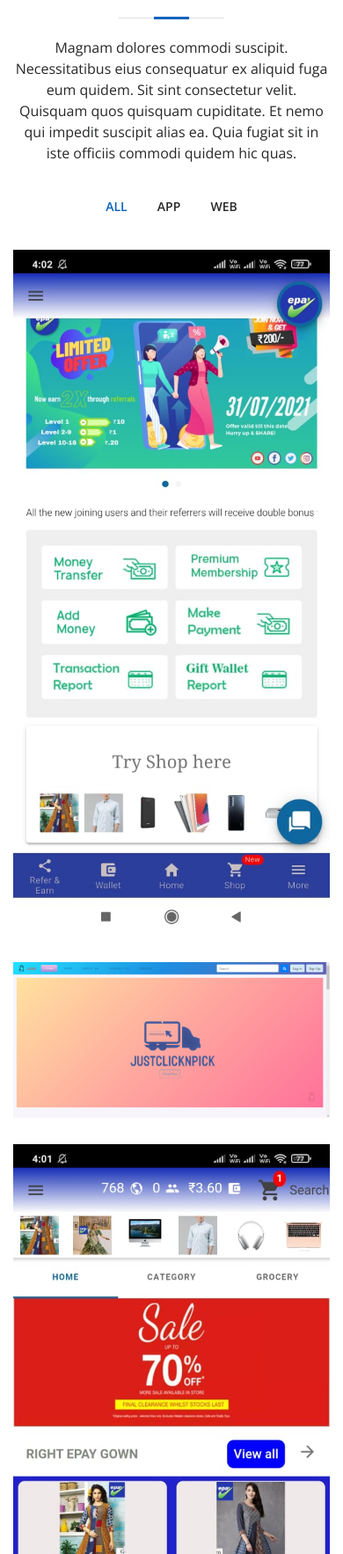
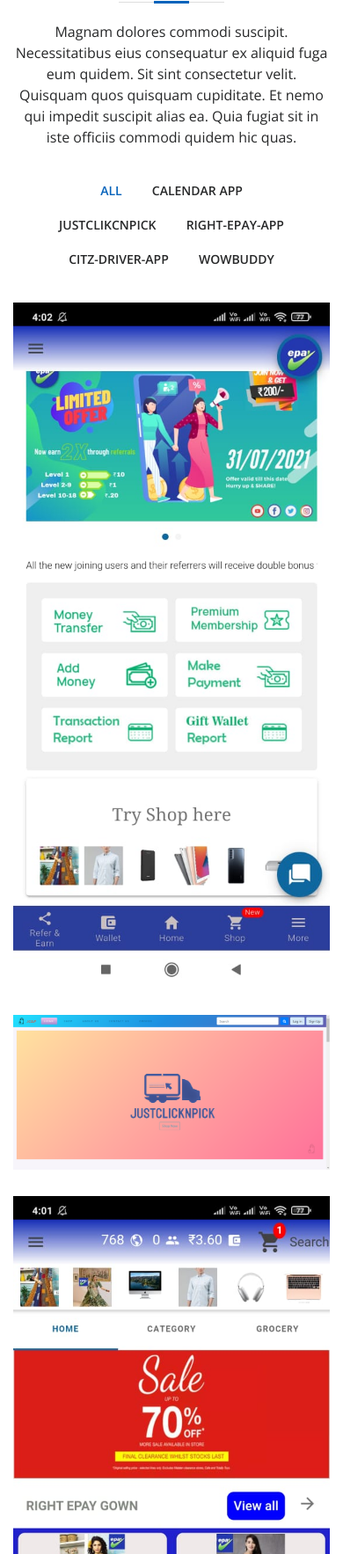
Before and after one commit to animeshagarwal96/Portfolio, a Django app: page /resume in a window 390 px wide. Shown: the part 4733-6500 px from the top of the page at 88% size. Run offline with Django 3.2, Linux system fonts and the light colour scheme; some libraries are stand-ins or nearby versions.

Commit message:
fifth commit

```diff
--- a/media/css/style.css
+++ b/media/css/style.css
@@ -249,7 +249,19 @@ h1, h2, h3, h4, h5, h6 {
   height: 100vh;
   background: url("../img/hero-bg1.jpg") top right no-repeat;
   background-size: cover;
+  background-position: center;
   position: relative;
+}
+
+@media (max-width: 800px) {
+  #hero{
+    background: url("../img/mypic.jpg") top right no-repeat;
+    background-size: cover;
+    background-position: center;
+  }
+  .mylogo{
+    width: 200px;
+  }
 }
 
 @media (min-width: 992px) {
@@ -257,6 +269,7 @@ h1, h2, h3, h4, h5, h6 {
     padding-left: 160px;
   }
 }
+
 
 #hero:before {
   content: "";
--- a/prof/templates/portfolio/base.html
+++ b/prof/templates/portfolio/base.html
@@ -50,9 +50,11 @@
 <body>
     <nav class="navbar navbar-expand-md navbar-light py-3" aria-label="Main">
         <div class="container">
-          <a href="/" class="navbar-brand text-dark letter-spacing">
-            Animesh Consultancy Service
-          </a>
+          <div>
+            <a href="/" class="navbar-brand text-dark letter-spacing">
+              <img src="/media/img/icon.png" class="img-fluid mylogo">
+            </a>
+          </div>
           <button class="navbar-toggler" type="button" data-bs-toggle="collapse" data-bs-target="#navbar" aria-controls="navbar" aria-expanded="false" aria-label="Toggle navigation"><span class="navbar-toggler-icon"></span></button>
           <div class="collapse navbar-collapse" id="navbar">
             <div class="navbar-nav mt-3 mt-md-0 ms-auto">
@@ -155,6 +157,18 @@
     </div>
     {% endfor %}
     {% block body %}{% endblock %}
+    <footer id="footer">
+      <div class="container">
+        <h3>Animesh Agarwal</h3>
+        <p>Et aut eum quis fuga eos sunt ipsa nihil. Labore corporis magni eligendi fuga maxime saepe commodi placeat.</p>
+        <div class="social-links">
+          <a href="https://www.linkedin.com/in/animesh-agarwal-7b7153147/" target="_blank" class="linkedin"><i class="bx bxl-linkedin"></i></a>
+        </div>
+        <div class="copyright">
+          &copy; Copyright <strong><span>Resume</span></strong>. All Rights Reserved
+        </div>
+      </div>
+    </footer><!-- End Footer -->
     {% block js %}{% endblock %}
     <script src="https://code.jquery.com/jquery-3.3.1.slim.min.js" integrity="sha384-q8i/X+965DzO0rT7abK41JStQIAqVgRVzpbzo5smXKp4YfRvH+8abtTE1Pi6jizo" crossorigin="anonymous"></script>
     <script src="https://cdnjs.cloudflare.com/ajax/libs/popper.js/1.14.6/umd/popper.min.js" integrity="sha384-wHAiFfRlMFy6i5SRaxvfOCifBUQy1xHdJ/yoi7FRNXMRBu5WHdZYu1hA6ZOblgut" crossorigin="anonymous"></script>
--- a/prof/templates/portfolio/business.html
+++ b/prof/templates/portfolio/business.html
@@ -34,7 +34,7 @@
 
             <!-- Heading -->
             <h2 class="display-5 text-md-start">
-                Welcome to <span class="text-primary">ACC</span>. <br>
+                Welcome to <span class="text-primary">ACS</span>. <br>
                 Take Your Business Online.
             </h2>
 
--- a/prof/templates/portfolio/contact.html
+++ b/prof/templates/portfolio/contact.html
@@ -7,8 +7,7 @@ body{
     background-image: linear-gradient(315deg, #ffffff 0%, #d7e1ec 0%);
 }
 .contact{
-    padding: 4%;
-    height: 400px;
+    height:100%;
 }
 .col-md-3{
     background: #ff9b00;
@@ -45,6 +44,7 @@ body{
 }
 {% endblock %}
 {% block body %}
+<section>
 <div class="container contact">
 	<div class="row">
 		<div class="col-md-3">
@@ -92,5 +92,5 @@ body{
 		</div>
 	</div>
 </div>
-
+</section>
 {% endblock %}
--- a/prof/templates/portfolio/resume.html
+++ b/prof/templates/portfolio/resume.html
@@ -294,16 +294,19 @@
           <div class="col-lg-12 d-flex justify-content-center" data-aos="fade-up" data-aos-delay="100">
             <ul id="portfolio-flters">
               <li data-filter="*" class="filter-active">All</li>
-              <li data-filter=".filter-app">App</li>
+              <li data-filter=".calendar-app">Calendar App</li>
               <!-- <li data-filter=".filter-card">Card</li> -->
-              <li data-filter=".filter-web">Web</li>
+              <li data-filter=".justclicknpick1-website">JustClikcNpick</li>
+              <li data-filter=".rightepay-app">Right-Epay-App</li>
+              <li data-filter=".citz-driver-app">citz-driver-app</li>
+              <li data-filter=".wowbuddy-web">Wowbuddy</li>
             </ul>
           </div>
         </div>
 
         <div class="row portfolio-container" data-aos="fade-up" data-aos-delay="200">
 
-          <div class="col-lg-4 col-md-6 portfolio-item filter-app">
+          <div class="col-lg-4 col-md-6 portfolio-item rightepay-app">
             <div class="portfolio-wrap">
               <img src="/media/img/project/app/right-epay-home.jpeg" class="img-fluid" alt="">
               <div class="portfolio-info">
@@ -316,7 +319,7 @@
             </div>
           </div>
 
-          <div class="col-lg-4 col-md-6 portfolio-item filter-web">
+          <div class="col-lg-4 col-md-6 portfolio-item justclicknpick1-website">
             <div class="portfolio-wrap">
               <img src="/media/img/justclicknpick1.png" class="img-fluid" alt="">
               <div class="portfolio-info">
@@ -330,7 +333,7 @@
             </div>
           </div>
 
-          <div class="col-lg-4 col-md-6 portfolio-item filter-app">
+          <div class="col-lg-4 col-md-6 portfolio-item rightepay-app">
             <div class="portfolio-wrap">
               <img src="/media/img/project/app/right-epay-grocery.jpeg" class="img-fluid" alt="">
               <div class="portfolio-info">
@@ -343,7 +346,7 @@
             </div>
           </div>
 
-          <div class="col-lg-4 col-md-6 portfolio-item filter-web">
+          <div class="col-lg-4 col-md-6 portfolio-item justclicknpick1-website">
             <div class="portfolio-wrap">
               <img src="/media/img/project/justclicknpick3.png" class="img-fluid" alt="">
               <div class="portfolio-info">
@@ -357,7 +360,7 @@
             </div>
           </div>
 
-          <div class="col-lg-4 col-md-6 portfolio-item filter-app">
+          <div class="col-lg-4 col-md-6 portfolio-item citz-driver-app">
             <div class="portfolio-wrap">
               <img src="/media/img/project/app/citz-home.jpeg" class="img-fluid" alt="">
               <div class="portfolio-info">
@@ -370,21 +373,7 @@
             </div>
           </div>
 
-          <!-- <div class="col-lg-4 col-md-6 portfolio-item filter-card">
-            <div class="portfolio-wrap">
-              <img src="assets/img/portfolio/portfolio-7.jpg" class="img-fluid" alt="">
-              <div class="portfolio-info">
-                <h4>Card 1</h4>
-                <p>Card</p>
-                <div class="portfolio-links">
-                  <a href="assets/img/portfolio/portfolio-7.jpg" data-gall="portfolioGallery" class="venobox" title="Card 1"><i class="bx bx-plus"></i></a>
-                  <a href="portfolio-details.html" data-gall="portfolioDetailsGallery" data-vbtype="iframe" class="venobox" title="Portfolio Details"><i class="bx bx-link"></i></a>
-                </div>
-              </div>
-            </div>
-          </div> -->
-
-          <div class="col-lg-4 col-md-6 portfolio-item filter-app">
+          <div class="col-lg-4 col-md-6 portfolio-item citz-driver-app">
             <div class="portfolio-wrap">
               <img src="/media/img/project/app/citz-login.jpeg" class="img-fluid" alt="">
               <div class="portfolio-info">
@@ -397,7 +386,7 @@
             </div>
           </div>
 
-          <div class="col-lg-4 col-md-6 portfolio-item filter-app">
+          <div class="col-lg-4 col-md-6 portfolio-item rightepay-app">
             <div class="portfolio-wrap">
               <img src="/media/img/project/app/chatbot.jpeg" class="img-fluid" alt="">
               <div class="portfolio-info">
@@ -410,7 +399,7 @@
             </div>
           </div>
 
-          <div class="col-lg-4 col-md-6 portfolio-item filter-app">
+          <div class="col-lg-4 col-md-6 portfolio-item citz-driver-app">
             <div class="portfolio-wrap">
               <img src="/media/img/project/app/citz-booking.jpeg" class="img-fluid" alt="">
               <div class="portfolio-info">
@@ -423,7 +412,7 @@
             </div>
           </div>
 
-          <div class="col-lg-4 col-md-6 portfolio-item filter-app">
+          <div class="col-lg-4 col-md-6 portfolio-item calendar-app">
             <div class="portfolio-wrap">
               <img src="/media/img/project/app/calendar1.jpeg" class="img-fluid" alt="">
               <div class="portfolio-info">
@@ -436,7 +425,7 @@
             </div>
           </div>
 
-          <div class="col-lg-4 col-md-6 portfolio-item filter-app">
+          <div class="col-lg-4 col-md-6 portfolio-item calendar-app">
             <div class="portfolio-wrap">
               <img src="/media/img/project/app/calendar2.jpeg" class="img-fluid" alt="">
               <div class="portfolio-info">
@@ -449,7 +438,7 @@
             </div>
           </div>
 
-          <div class="col-lg-4 col-md-6 portfolio-item filter-web">
+          <div class="col-lg-4 col-md-6 portfolio-item wowbuddy-web">
             <div class="portfolio-wrap">
               <img src="/media/img/project/wowbuddy1.png" class="img-fluid" alt="">
               <div class="portfolio-info">
```
Also changed, not shown: prof/templates/portfolio/home.html (+4 -3 lines), db.sqlite3, media/img/favicon.ico, media/img/icon.png (added), media/img/project/app/chatbot.jpeg (renamed from media/img/project/app/citz-trip.jpeg).
